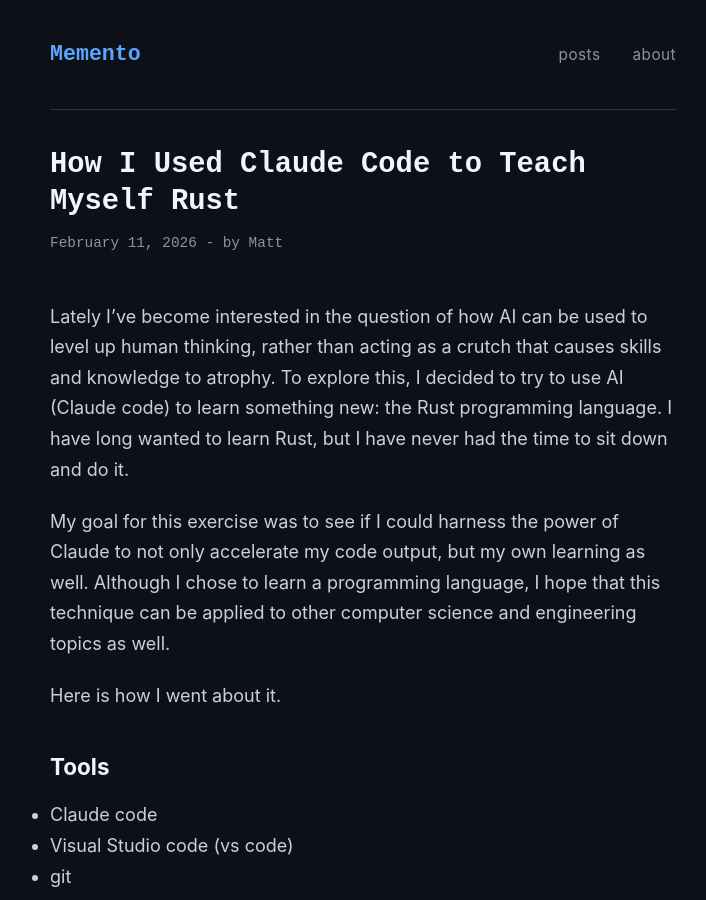
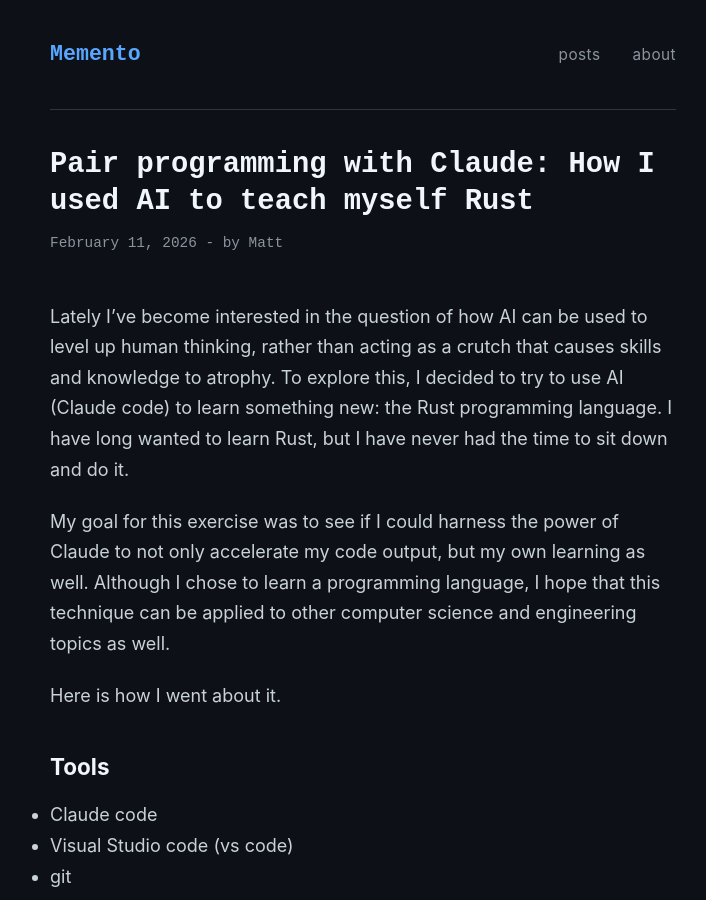
Before and after one commit to mlolson/blog, a Jekyll site: the page built from _posts/2026-02-11-learning-rust.md, in a window 1280 px wide and 900 px high. Shown: the whole window, without its empty margins (277-983 px from the left). Built offline with Jekyll 4.4.1, drawn with Linux system fonts in a browser that asks for light colours.

Commit message:
update post title

```diff
--- a/_posts/2026-02-11-learning-rust.md
+++ b/_posts/2026-02-11-learning-rust.md
@@ -1,6 +1,6 @@
 ---
 layout: post
-title: "How I Used Claude Code to Teach Myself Rust"
+title: "Pair programming with Claude: How I used AI to teach myself Rust"
 date: 2026-02-11
 author: Matt
 ---
```
